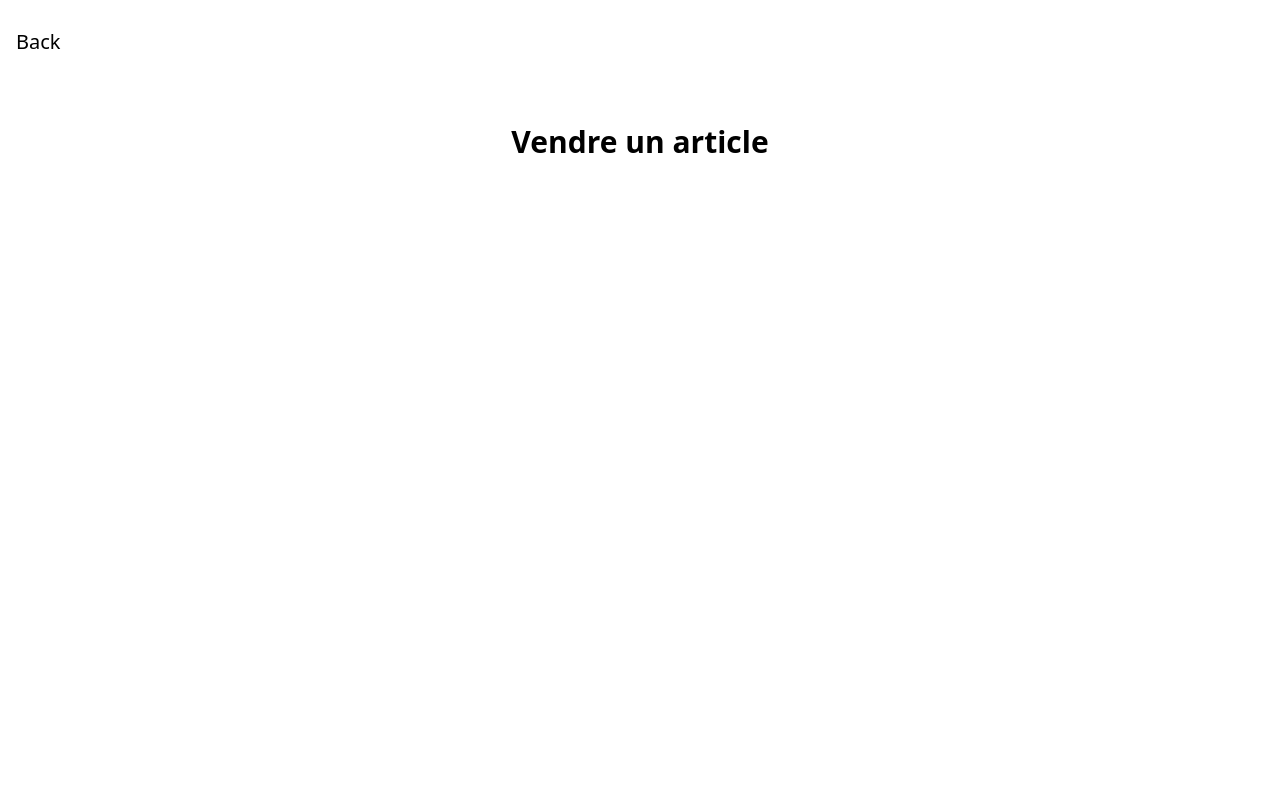
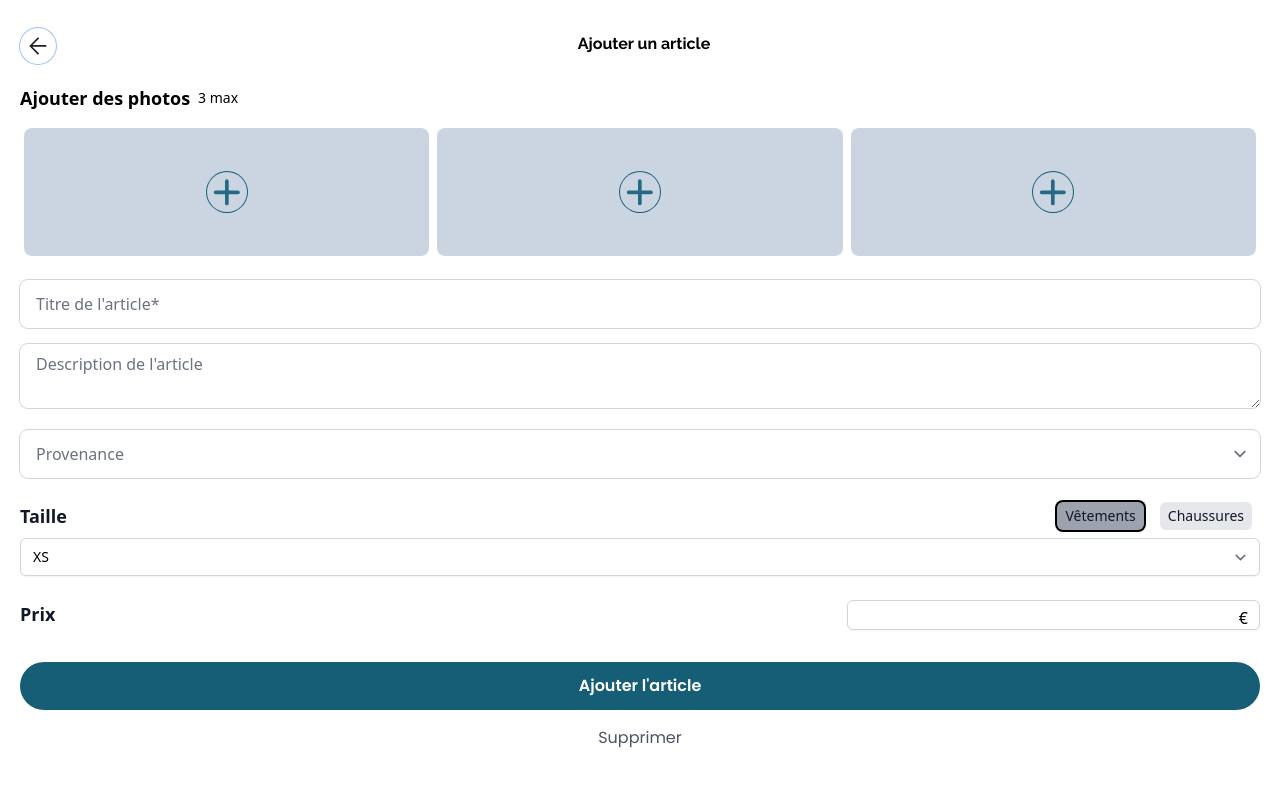
Before and after one commit to paul-ohl/EthiStyle, a React (Vite) app in the folder front/: page /sell in a window 1280 px wide. Shown: the top 786 px of the page. Built offline with nearby package versions, Linux system fonts and the light colour scheme; sample sign-in values are in the browser's storage.

Commit message:
feat: Sell page is ready!

```diff
--- a/front/index.html
+++ b/front/index.html
@@ -6,6 +6,7 @@
   <link rel="icon" type="image/svg+xml" href="/favicon.svg" />
   <link rel="manifest" href="/manifest.webmanifest" />
   <meta name="viewport" content="width=device-width, initial-scale=1.0" />
+  <link rel="stylesheet" href="style.css">
   <title>Remae</title>
 
   <link rel="preconnect" href="https://fonts.googleapis.com">
--- /dev/null
+++ b/front/public/style.css
@@ -0,0 +1,13 @@
+
+/* Remove arrows from input type number */
+ /* Chrome, Safari, Edge, Opera */
+input::-webkit-outer-spin-button,
+input::-webkit-inner-spin-button {
+  -webkit-appearance: none;
+  margin: 0;
+}
+
+/* Firefox */
+input[type=number] {
+  -moz-appearance: textfield;
+}
--- a/front/src/app/pages/login_register/register.tsx
+++ b/front/src/app/pages/login_register/register.tsx
@@ -19,7 +19,7 @@ export function Register({ handleRegister }: { handleRegister: () => void }) {
     const isValid = email === "" || /^(([^<>()[\]\\.,;:\s@\"]+(\.[^<>()[\]\\.,;:\s@\"]+)*)|(\".+\"))@((\[[0-9]{1,3}\.[0-9]{1,3}\.[0-9]{1,3}\.[0-9]{1,3}\])|(([a-zA-Z\-0-9]+\.)+[a-zA-Z]{2,}))$/.test(email)
     setEmailError(isValid ? "" : "Email invalide");
     // if (isValid) {
-    // Fetch the email to check if it's already in use
+    // // Fetch the email to check if it's already in use
     // setEmailError("Email déjà utilisé");
     //   setEmailError("");
     // }
--- a/front/src/app/pages/selling_page/selling_page.tsx
+++ b/front/src/app/pages/selling_page/selling_page.tsx
@@ -1,12 +1,177 @@
+import { time } from "console";
+import { useState } from "react";
+
 export const SellingPage = () => {
+  const [selectedSizeType, setSelectedSizeType] = useState<'clothes' | 'shoes'>('clothes');
+  const [uploadedImages, setUploadedImages] = useState<File[]>([]);
+  const [selectedImage, setSelectedImage] = useState<number | null>(null);
+
+  // useEffect(() => {
+  //   if (selectedImage !== null) {
+  //     setValue(URL.createObjectURL(selectedImage));
+  //   }
+  // }, [selectedImage, setValue]);
+
   return (
-    <div className="relatve">
-      <a href="/" className="text-xl p-4">
-        <p className="ml-4">Back</p>
-      </a>
-      <div className="flex items-center justify-center">
-        <h1 className="text-3xl m-10 font-bold text-center">Vendre un article</h1>
+    <div className="relatve px-5 pt-7">
+      <div className="flex flex-row justify-between">
+        <button
+          className="rounded-full w-9 h-9 ring-1 ring-grey-800 flex justify-center items-center"
+          onClick={() => {
+            document.location.href = "/";
+          }}
+        >
+          <svg width="26" height="26" viewBox="0 0 26 26" fill="none" xmlns="http://www.w3.org/2000/svg">
+            <path d="M12.9999 5.4165L5.41658 12.9998M5.41658 12.9998L12.9999 20.5832M5.41658 12.9998L20.5833 12.9998" stroke="#202020" strokeWidth="1.75" strokeLinecap="round" strokeLinejoin="round" />
+          </svg>
+        </button>
+        <h2 className="font-bold font-raleway ml-2 mb-3 my-1">Ajouter un article</h2>
+        <div className="invisible w-9 h-9"></div>
       </div>
-    </div>
+      <div className="my-4">
+        <div className="flex flex-row">
+          <h2 className="font-bold text-lg">Ajouter des photos</h2>
+          <p className="text-grey-400 text-sm mt-1 ml-2">3 max</p>
+        </div>
+        <div className="flex flex-row justify-between mt-4">
+          {uploadedImages.map((img, i) =>
+            <div
+              className="object-cover relative w-1/3 h-32 rounded-lg mx-1"
+            >
+              <button
+                className="hover:bg-gray-200 opacity-50 absolute w-full h-full rounded-lg"
+                onClick={() => {
+                  if (selectedImage === i) {
+                    setSelectedImage(null);
+                    setUploadedImages((imgs) => imgs.filter((_, index) => index !== i));
+                  } else {
+                    setSelectedImage(i);
+                  }
+                }}
+                onMouseOut={() => {
+                  setSelectedImage(null);
+                }}
+              >
+                {selectedImage === i &&
+                  <svg className="mx-auto" width="48" height="48" viewBox="0 0 24 24" fill="none" xmlns="http://www.w3.org/2000/svg">
+                    <path d="M12 21.1429C17.0495 21.1429 21.1429 17.0495 21.1429 12C21.1429 6.95057 17.0495 2.85718 12 2.85718C6.95057 2.85718 2.85718 6.95057 2.85718 12C2.85718 17.0495 6.95057 21.1429 12 21.1429Z" stroke="#101010" strokeWidth="0.952381" strokeLinecap="round" strokeLinejoin="round" />
+                    <path d="M8.57141 8.57153L15.4286 15.4287M15.4286 8.57153L8.57141 15.4287" stroke="#101010" strokeWidth="0.952381" strokeLinecap="round" strokeLinejoin="round" />
+                  </svg>
+                }
+              </button>
+              <img
+                key={i}
+                src={URL.createObjectURL(img)}
+                alt="profile-pic"
+                className="object-cover w-full h-32 rounded-lg"
+              />
+            </div>
+          )}
+          {uploadedImages.length < 3 && Array.from({ length: 3 - uploadedImages.length }).map((_, index) =>
+            <button
+              key={index}
+              className="w-1/3 h-32 bg-slate-300 rounded-lg mx-1"
+              onClick={() => {
+                document.getElementById('file-upload')?.click();
+                console.log(uploadedImages);
+              }}
+            >
+              <svg className="m-auto w-10 h-10 rounded-full ring-cyan-800 ring-1" width="34" height="33" viewBox="0 0 34 33" fill="none" xmlns="http://www.w3.org/2000/svg">
+                <path d="M7.36084 16.753H16.8568M16.8568 16.753H26.3527M16.8568 16.753V7.25702M16.8568 16.753V26.2489" stroke="#256A85" strokeWidth="3.14437" strokeLinecap="round" strokeLinejoin="round" />
+              </svg>
+            </button>
+          )}
+        </div>
+        <form onSubmit={(e) => { e.preventDefault() }} className="mt-4">
+          <input className="w-full h-12 ring-1 ring-gray-300 border-none rounded-lg px-4 my-2" placeholder="Titre de l'article*" />
+          <textarea className="w-full h-18 ring-1 ring-gray-300 border-none rounded-lg px-4 my-2" placeholder="Description de l'article" />
+          <select defaultValue={""} className="w-full h-12 ring-1 ring-gray-300 border-none text-gray-500 rounded-lg px-4 my-2" placeholder="Provenance">
+            <option disabled value="" className="text-gray-400">Provenance</option>
+            <option value="online">Acheté en ligne</option>
+            <option value="magasin">Acheté en magasin</option>
+            <option value="fripe">Fripes</option>
+          </select>
+          <div className="flex flex-row justify-between mt-4">
+            <h3 className="font-bold text-lg text-gray-900">Taille</h3>
+            <div className="flex flex-row">
+              <button
+                onClick={() => setSelectedSizeType('clothes')}
+                className={"px-2 mx-2 rounded-md text-sm text-gray-900 " + (selectedSizeType === 'clothes' ? 'bg-gray-400 ring-black ring-2' : 'bg-gray-200')}
+              >
+                Vêtements
+              </button>
+              <button
+                onClick={() => setSelectedSizeType('shoes')}
+                className={"px-2 mx-2 rounded-md text-sm text-gray-900 " + (selectedSizeType === 'shoes' ? 'bg-gray-400 ring-black ring-2' : 'bg-gray-200')}
+              >
+                Chaussures
+              </button>
+            </div>
+          </div>
+          <select className="mt-2 block w-full py-2 px-3 border border-gray-300 bg-white rounded-md shadow-sm focus:outline-none focus:ring-indigo-500 focus:border-indigo-500 sm:text-sm">
+            {selectedSizeType === 'clothes' ? (
+              <>
+                <option>XS</option>
+                <option>S</option>
+                <option>M</option>
+                <option>L</option>
+                <option>XL</option>
+              </>
+            ) : (
+              <>
+                <option>34</option>
+                <option>35</option>
+                <option>36</option>
+                <option>37</option>
+                <option>38</option>
+                <option>39</option>
+                <option>40</option>
+                <option>41</option>
+                <option>42</option>
+                <option>43</option>
+                <option>44</option>
+                <option>45</option>
+                <option>46</option>
+                <option>47</option>
+                <option>48</option>
+                <option>49</option>
+                <option>50</option>
+              </>
+            )}
+          </select>
+          <div className="mt-6 flex flex-row justify-between w-full">
+            <p className="font-bold text-lg text-gray-900">Prix</p>
+            <div className="relative w-1/3">
+              <input
+                type="number"
+                className="w-full text-right px-2 py-1 pr-6 border border-gray-300 rounded-md shadow-sm focus:outline-none focus:ring-indigo-500 focus:border-indigo-500 sm:text-sm"
+              />
+              <p className="absolute right-0 top-0 mt-1.5 mr-3 text-black">€</p>
+            </div>
+          </div>
+          <div className="flex flex-col items-center font-poppins">
+            <input
+              onClick={() => {
+                document.location.href = "/";
+              }}
+              type="button"
+              className="w-full h-12 bg-cyan-800 text-white font-semibold rounded-full mt-8"
+              value="Ajouter l'article"
+            />
+            <a href="/" className="text-center text-gray-600 mx-auto mt-4">Supprimer</a>
+          </div>
+        </form>
+      </div>
+
+      <input
+        id='file-upload'
+        className="invisible"
+        type="file"
+        name="myImage"
+        onChange={(event) => {
+          setUploadedImages((imgs) => imgs.concat(Array.from(event.target.files || [])));
+        }}
+      />
+    </div >
   );
 };
```
